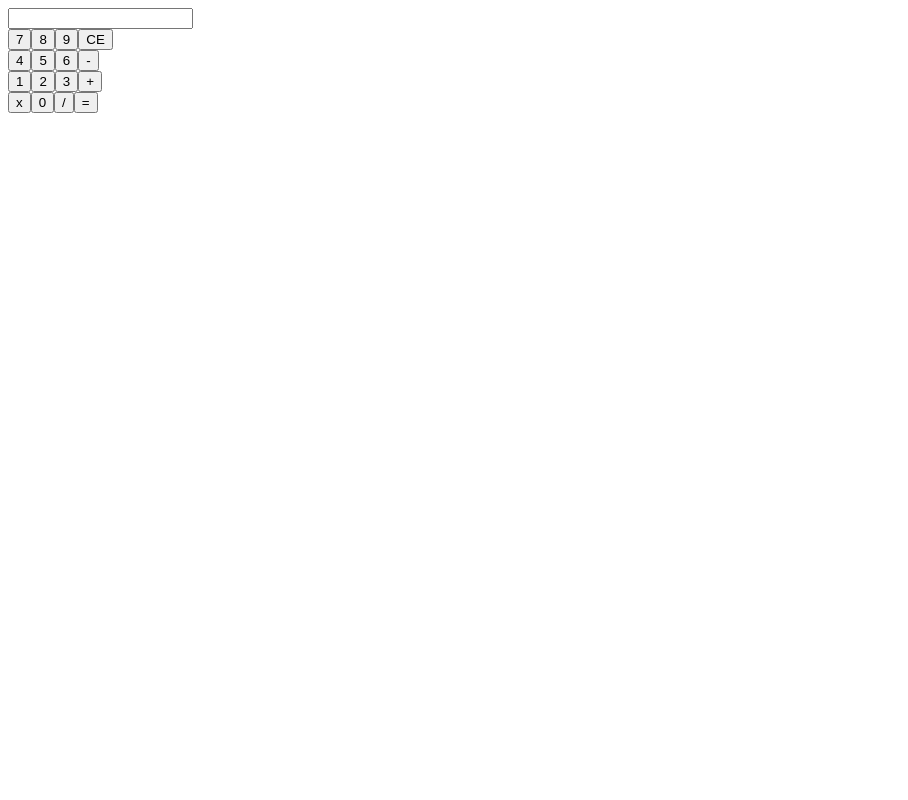
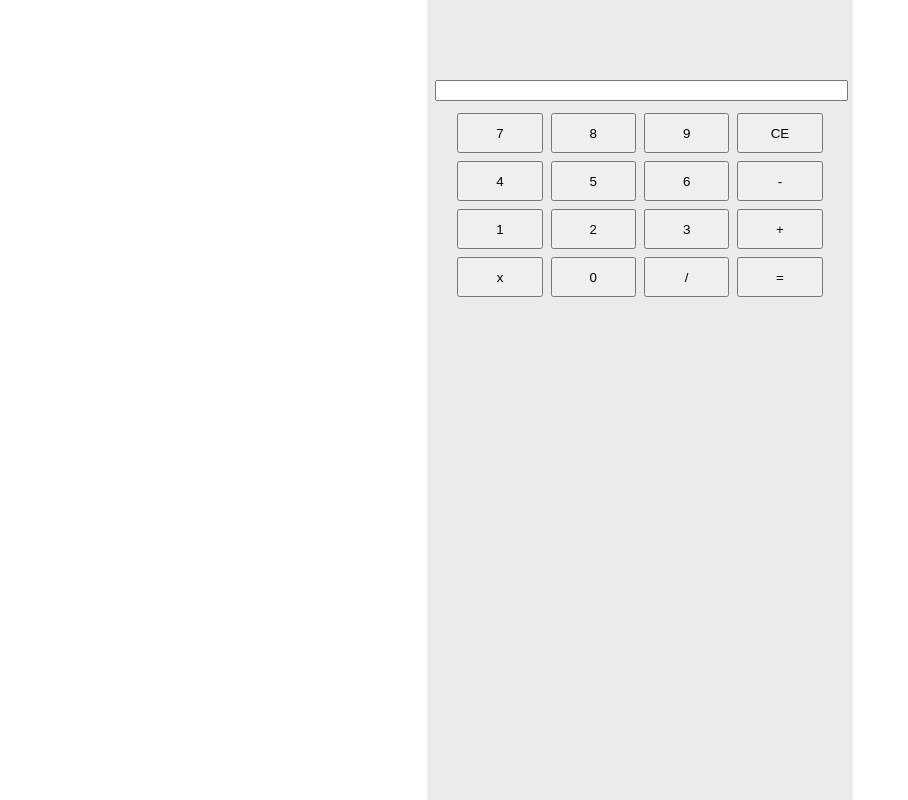
Before and after one commit to jjosz/JS-simple-calculator, a plain HTML site: page index.html in a window 1280 px wide. Shown: the whole page, without its empty margins (0-908 px from the left). Drawn offline with Linux system fonts and the light colour scheme.

Commit message:
added calculator style in css

```diff
--- a/index.html
+++ b/index.html
@@ -3,6 +3,7 @@
     <head>
         <meta charset="UTF-8">
         <title>JS Calculator</title>
+        <link rel="stylesheet" href="style.css">
     </head>
     <body>
         <div id = "calculator"></div>
--- /dev/null
+++ b/style.css
@@ -0,0 +1,26 @@
+body {
+            display: flex;
+            justify-content: center; /* Centruj w poziomie */
+            height: 100%;
+            margin: 0;
+        }
+
+#calculator {
+            width: 33.33vw;
+            height: 100vh;
+            background-color: rgb(235, 235, 235);
+            padding: 1;
+
+            margin: auto; /* Centruj pionowo i poziomo */
+            text-align: center; /* Centruj tekst i przyciski wewnątrz */
+        }
+#screen {
+    width: 95%;
+    margin:1vh;
+    margin-top: 10vh;
+}
+button {
+    width:20%;
+    height:5%;
+    margin:0.5vh;
+}
```
Lines whose indentation alone changed are shown as unchanged.
